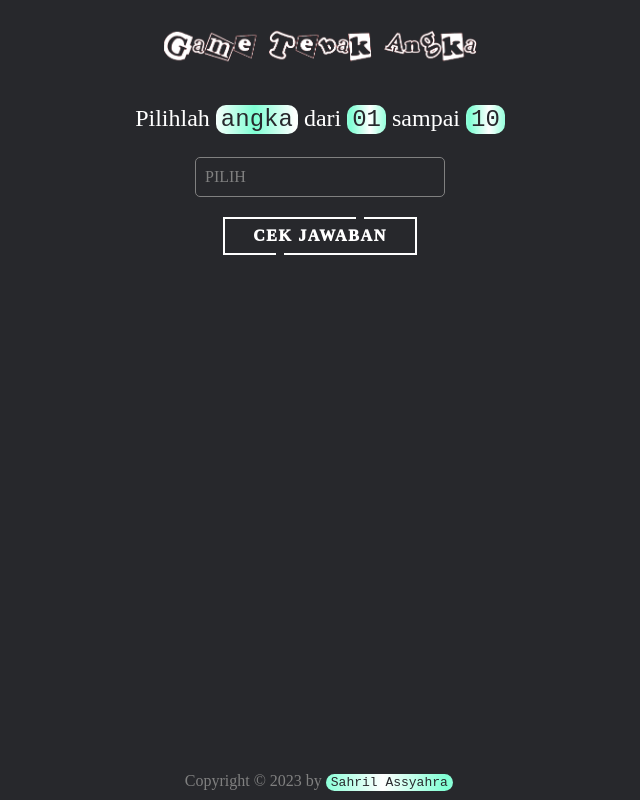
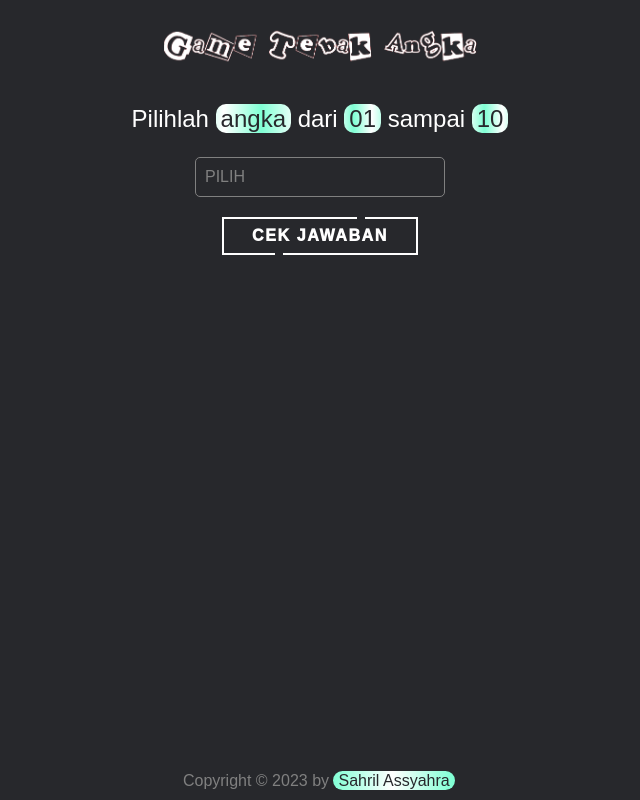
Before and after one commit to theLirhas/gameSederhana, a plain HTML site: page index.html in a window 1280 px wide. Shown: the whole page, without its empty margins (320-960 px from the left). Drawn offline with Linux system fonts and the light colour scheme.

Commit message:
Add files via upload

```diff
--- a/index.html
+++ b/index.html
@@ -2,6 +2,8 @@
 <html>
   <head>
     <title>Game Tebak Angka</title>
+    <meta name="viewport" content="width=device-width, initial-scale=1.0">
+    <meta http-equiv="X-UA-Compatible" content="ie=edge">
     <link rel="stylesheet" type="text/css" href="style.css">
   </head>
   <link rel="stylesheet" href="style.css">
--- a/style.css
+++ b/style.css
@@ -169,3 +169,7 @@ code {
     width: 97%;
   }
 }
+
+* {
+  font-family: Sans-Serif;
+}
```
